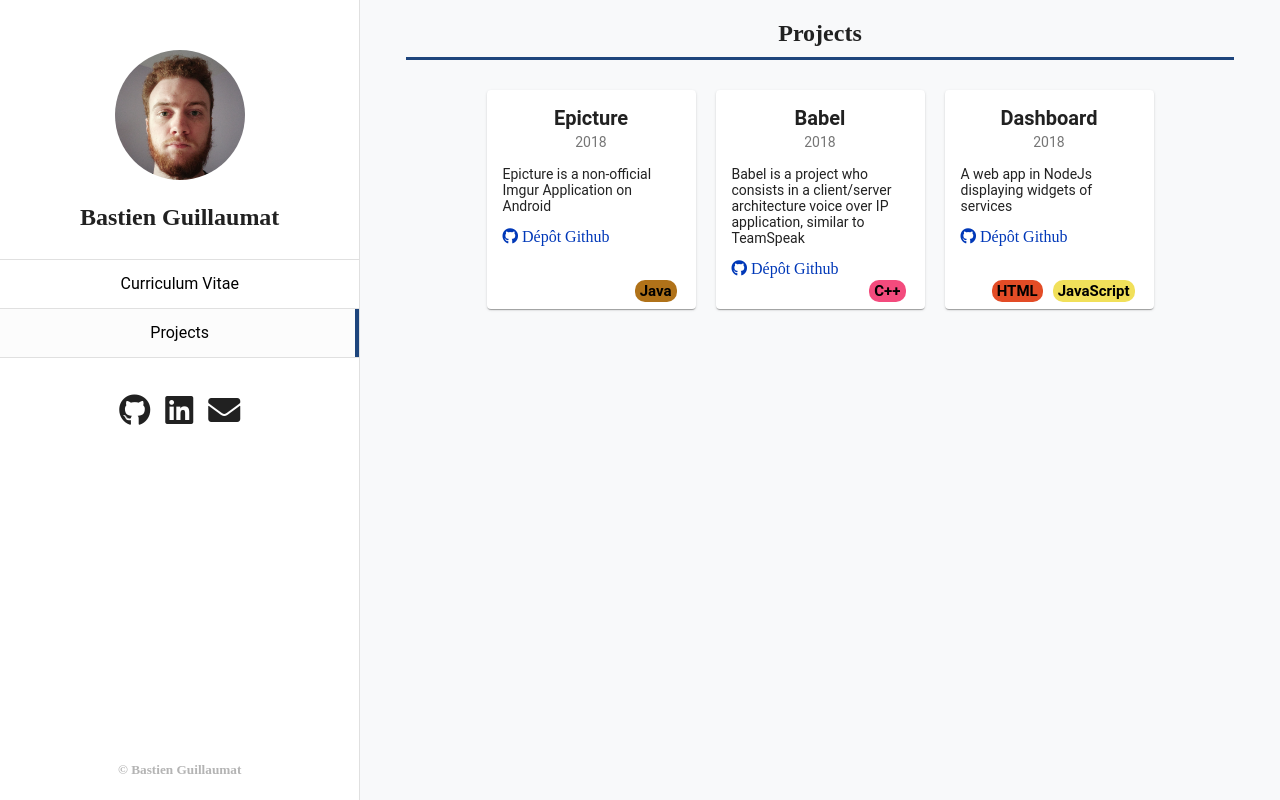
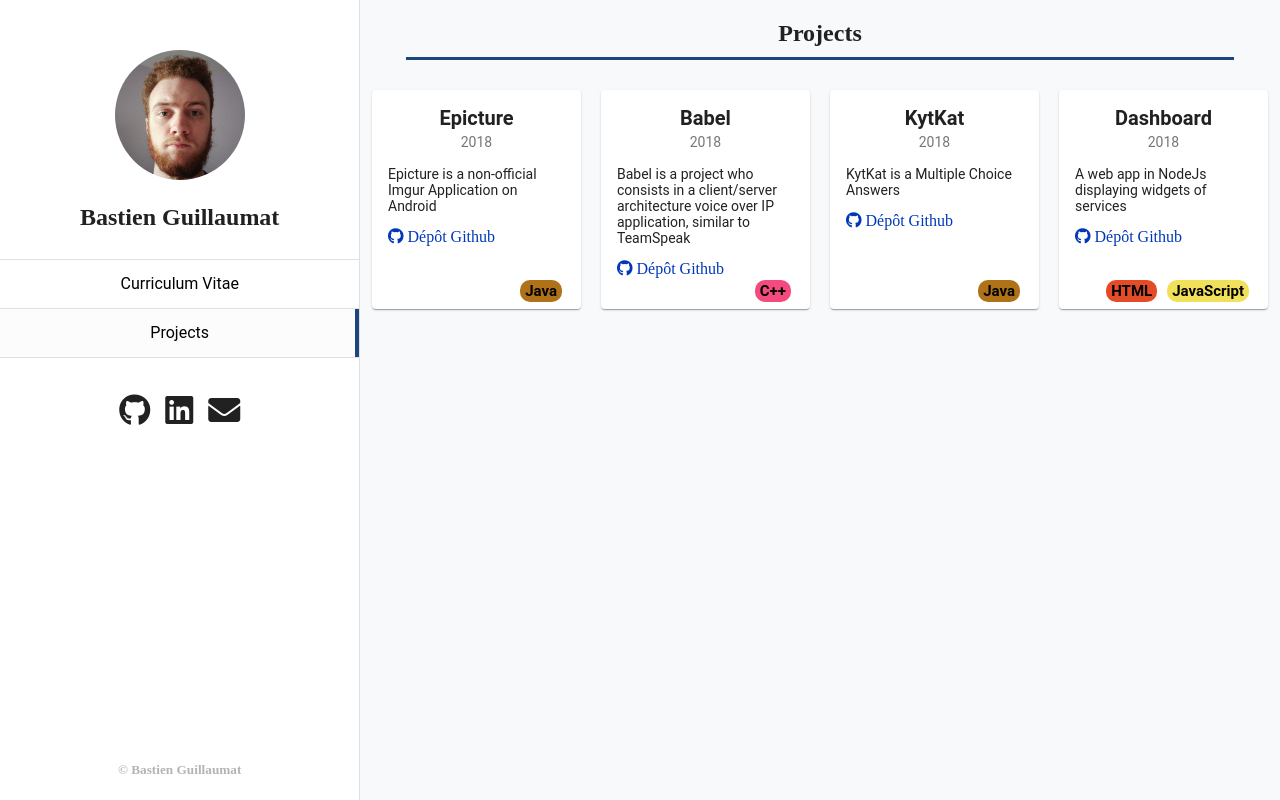
Before and after one commit to bguillaumat/bguillaumat, an Angular app: page /projects in a window 1280 px wide. Built offline with nearby package versions, Linux system fonts and the light colour scheme.

Commit message:
Update projects and cv

```diff
--- a/src/app/pages/cv/cv.component.ts
+++ b/src/app/pages/cv/cv.component.ts
@@ -18,6 +18,7 @@ export class CvComponent implements OnInit {
     this.languages.push({name: 'C++', percentage: 70});
     this.languages.push({name: 'TypeScript', percentage: 90});
     this.languages.push({name: 'JavaScript', percentage: 85});
+    this.languages.push({name: 'NodeJS', percentage: 80});
     this.languages.push({name: 'Java (Android)', percentage: 70});
     this.languages.push({name: 'PHP', percentage: 70});
 
--- a/src/app/pages/projects/projects.component.ts
+++ b/src/app/pages/projects/projects.component.ts
@@ -25,6 +25,13 @@ export class ProjectsComponent implements OnInit {
       languages: [{name: 'C++', css: 'cpp'}]
     });
     this.projects.push({
+      name: 'KytKat',
+      year: '2018',
+      content: 'KytKat is a Multiple Choice Answers',
+      github: 'KytKat',
+      languages: [{name: 'Java', css: 'java'}]
+    });
+    this.projects.push({
       name: 'Dashboard',
       year: '2018',
       content: 'A web app in NodeJs displaying widgets of services',
```
